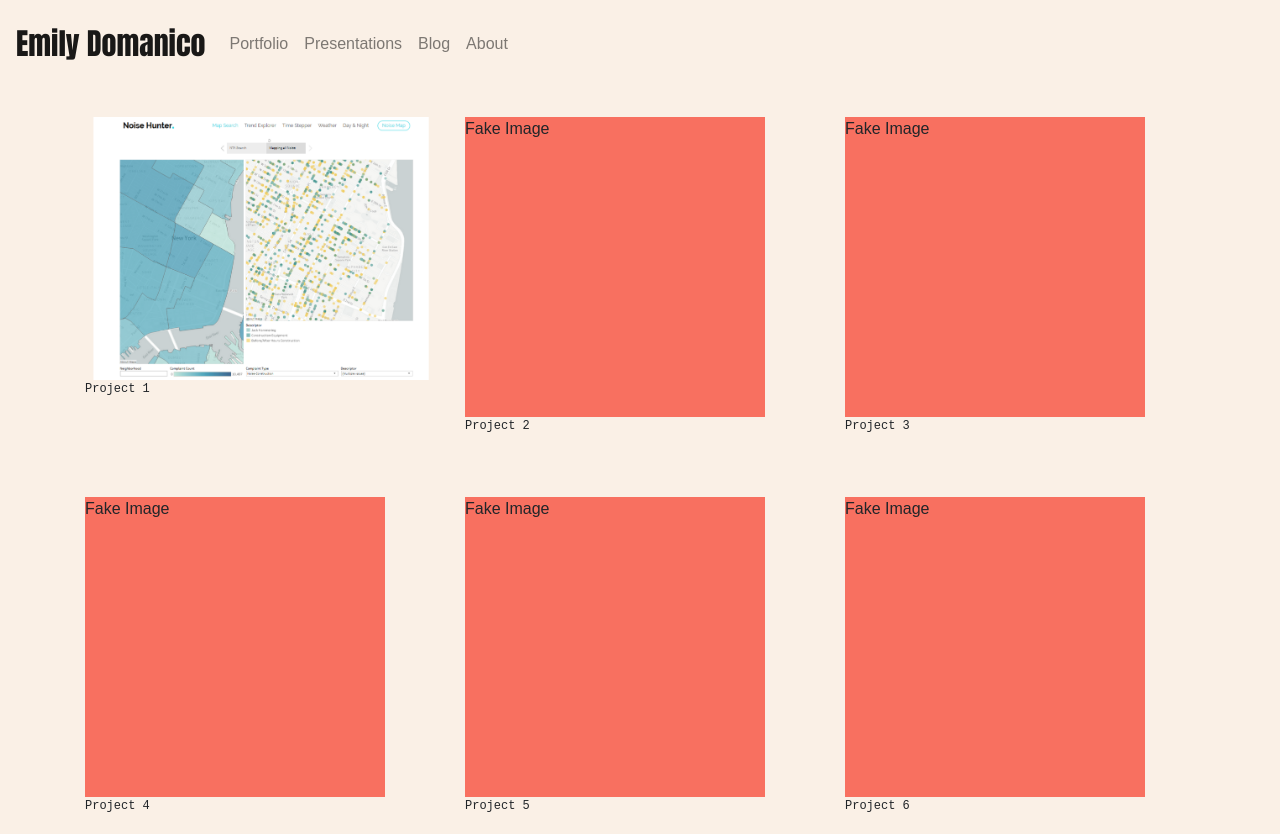
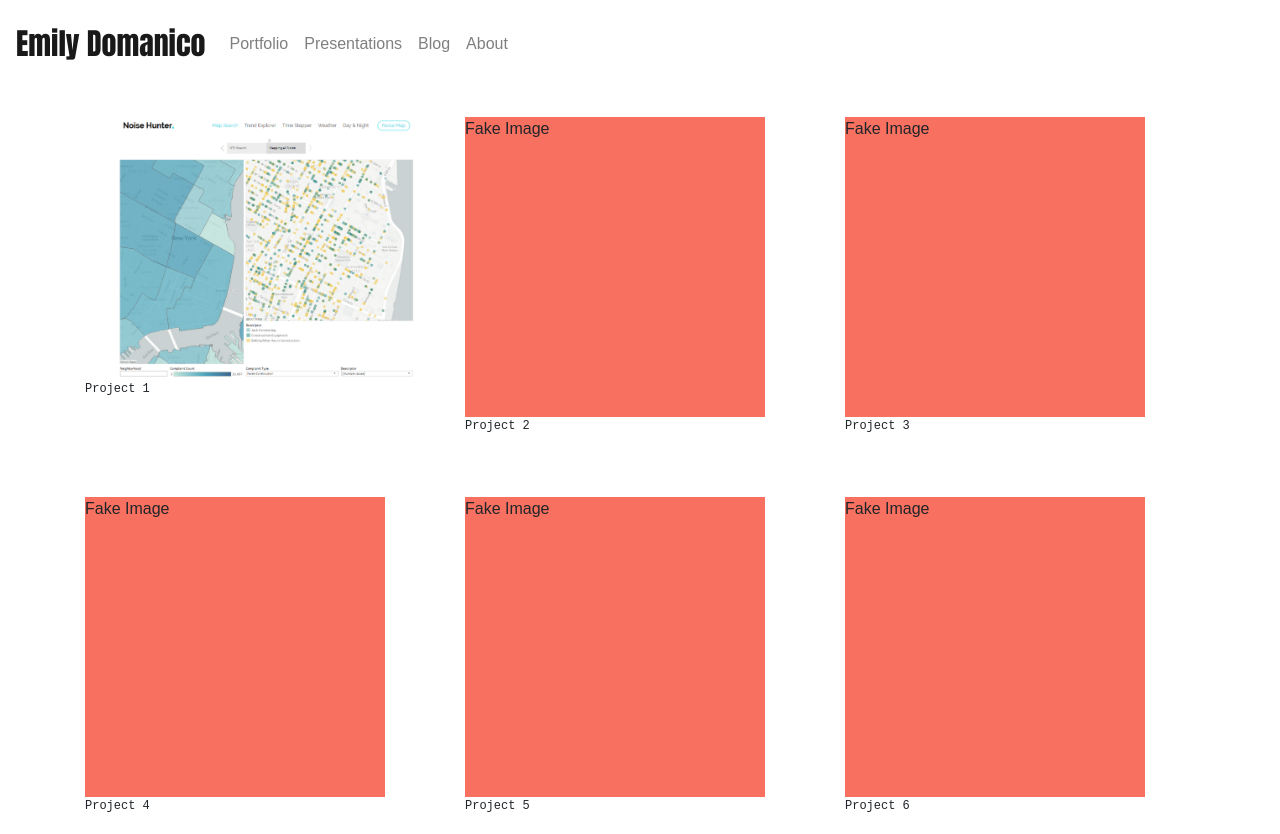
Before and after one commit to emilydomanico/emilydomanico.github.io, a plain HTML site: page index.html in a window 1280 px wide. Shown: the top 834 px of the page. Drawn offline with nearby package versions, Linux system fonts and the light colour scheme.

Commit message:
white background

```diff
--- a/styles.css
+++ b/styles.css
@@ -1,14 +1,14 @@
 body {
-  background-color: #FAF0E6;
+  background-color: #FFFFFF;
   font-family: arial;
 }
 
 .bg-dark{
-  background-color: #FAF0E6 !important;
+  background-color: #FFFFFF !important;
 }
 
 .navbar-brand{
-    background-color: #FAF0E6;
+    background-color: #FFFFFF;
     font-family: anton;
     font-size:30px;
 }
```
